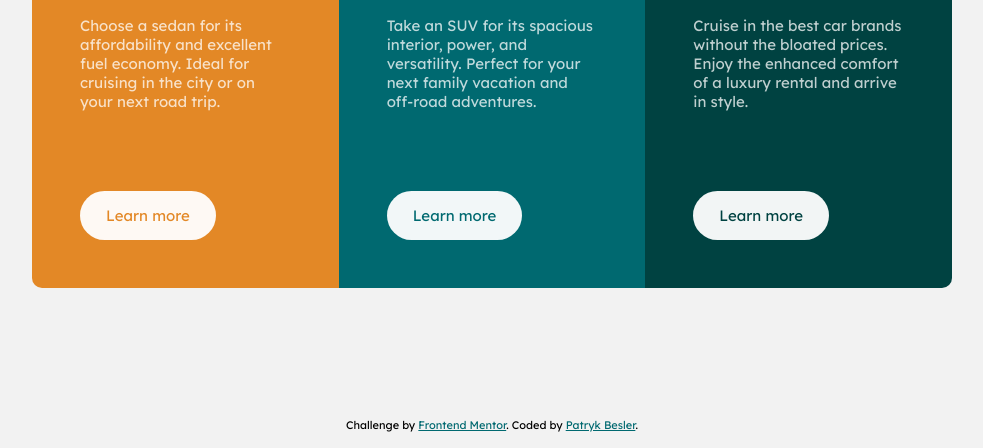
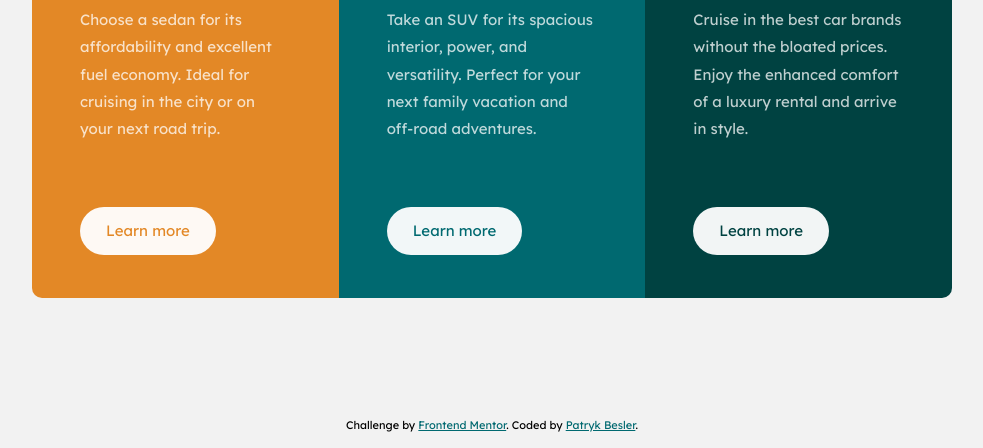
Before and after one commit to beslerpatryk/column-preview-card-component, a plain HTML site: page index.html in a window 1280 px wide. Shown: the part 352-800 px from the top of the page, without its empty margins (148-1131 px from the left). Drawn offline with Linux system fonts and the light colour scheme.

Commit message:
fix; add line height to paragraph

```diff
--- a/style.css
+++ b/style.css
@@ -69,6 +69,7 @@ body {
 
 .card_container section p {
 	color: var(--transparent-white);
+	line-height: 3ch;
 }
 
 .card_container section a {
@@ -105,6 +106,7 @@ body {
 		display: grid;
 		align-self: center;
 		grid-template-columns: 1fr 1fr 1fr;
+		padding: 0;
 		max-width: 920px;
 		max-height: 500px;
 		overflow: hidden;
@@ -116,7 +118,8 @@ body {
 	}
 
 	.card_container section a {
-		margin-top: 5rem;
+		margin-top: 4rem;
+		align-self: flex-end;
 	}
 
 	.attribution {
```
